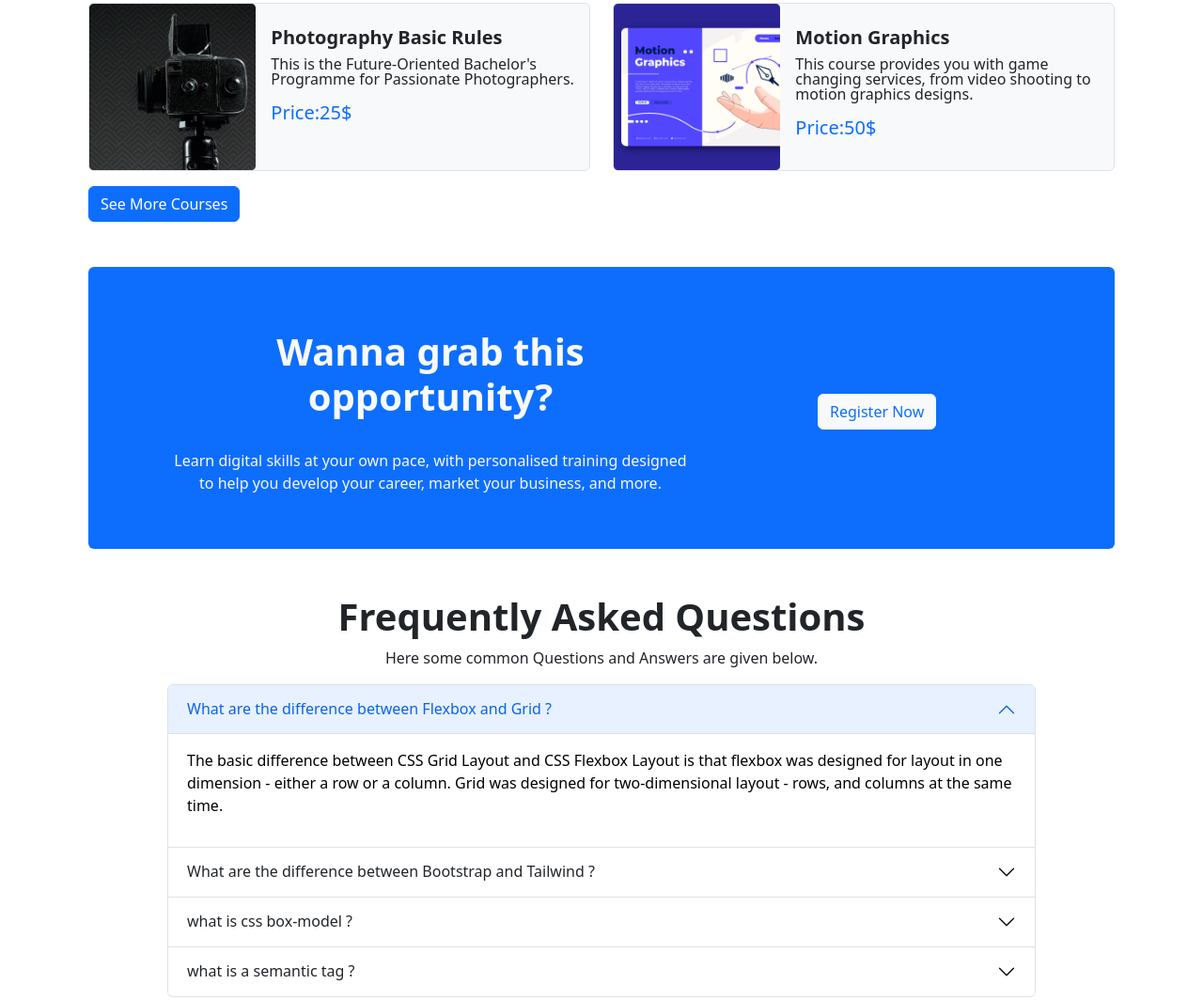
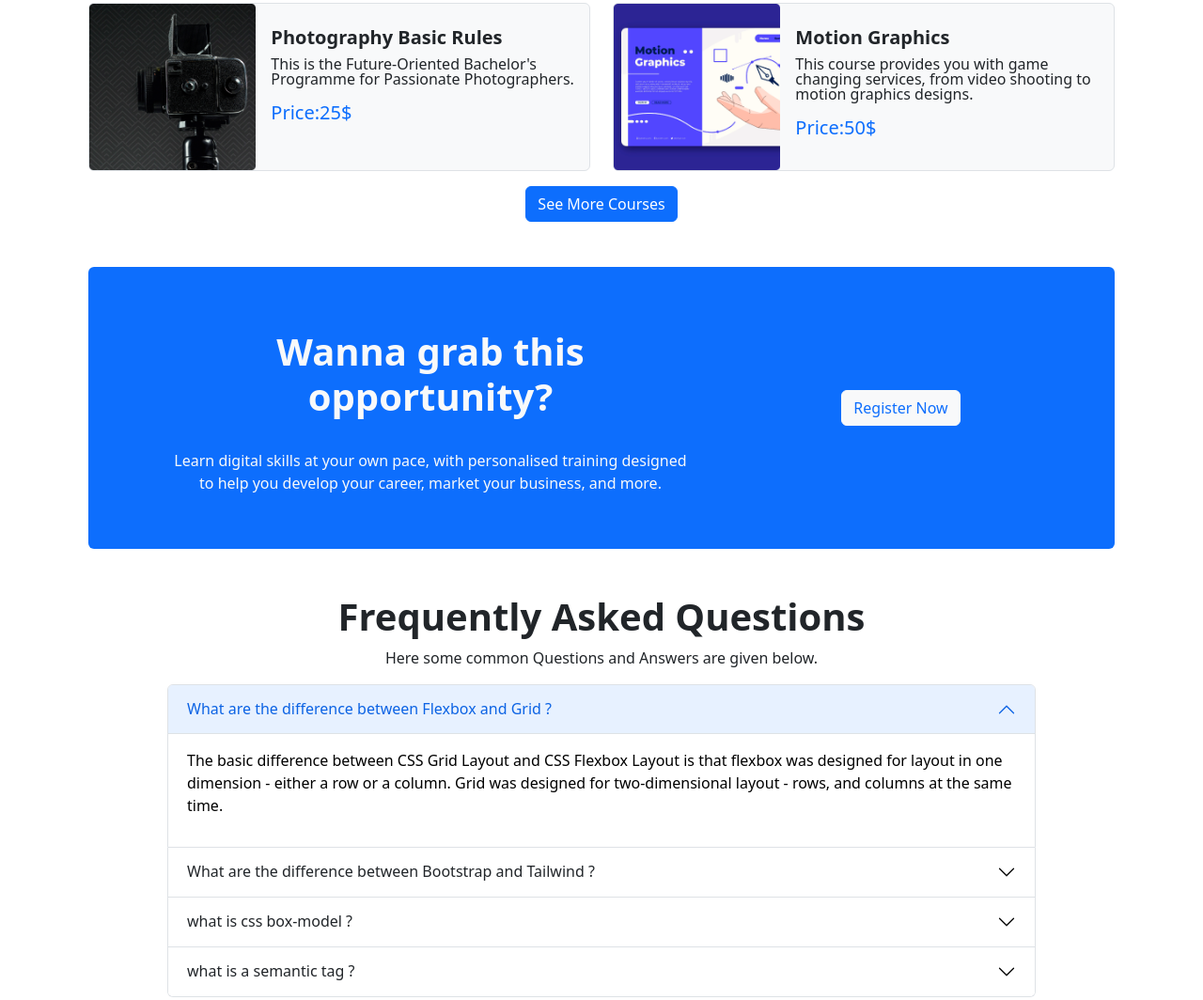
Before and after one commit to kobir0/Edu-Zone-Assignment-3, a plain HTML site: page index.html in a window 1280 px wide. Shown: the part 1438-2502 px from the top of the page at 94% size. Drawn offline with nearby package versions, Linux system fonts and the light colour scheme.

Commit message:
Button's-Correction

```diff
--- a/index.html
+++ b/index.html
@@ -325,11 +325,11 @@
 
 
                     </div>
-                    <div class=" mt-3">
-                        <Button class="btn btn-primary">
-                            See More Courses
-                        </Button>
+
+                    <div class="text-center mt-3">
+                        <button type="button" class="btn btn-primary">See More Courses</button>
                     </div>
+
 
                 </div>
             </div>
@@ -350,10 +350,12 @@
                     </div>
                     <div class="col-lg-3 col-sm-12 ">
                         <!-- Button trigger modal -->
-                        <button type="button" class="btn btn-light text-primary text-center mt-2 ms-5"
-                            data-bs-toggle="modal" data-bs-target="#staticBackdrop">
-                            Register Now
-                        </button>
+                        <div class="text-center">
+                            <button type="button" class="btn btn-light text-primary" data-bs-toggle="modal"
+                                data-bs-target="#staticBackdrop">
+                                Register Now
+                            </button>
+                        </div>
 
                         <!-- Modal -->
                         <div class="modal fade" id="staticBackdrop" data-bs-backdrop="static" data-bs-keyboard="false"
@@ -502,10 +504,14 @@
                 <h1 class="text-center">
                     Edu-Zone
                 </h1>
+                <p class="text-center">
+                    Office 91, New Market, Boalia,
+                    Rajshahi.
+                </p>
 
                 <ul class="text-light text-center list-style-none justify-content-center d-lg-flex list-unstyled">
                     <li>Privacy Policy</li>
-                    <span class="px-3">|</span>
+                    <span class="px-1">|</span>
                     <li> Term and conditions</li>
 
                 </ul>
@@ -531,6 +537,7 @@
             </div>
         </Section>
 
+
     </main>
 
     <script src="https://cdn.jsdelivr.net/npm/bootstrap@5.2.0/dist/js/bootstrap.bundle.min.js"
```
